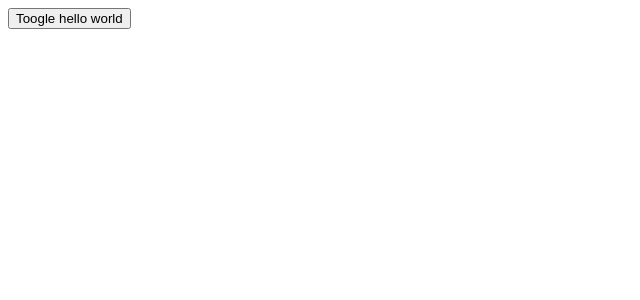
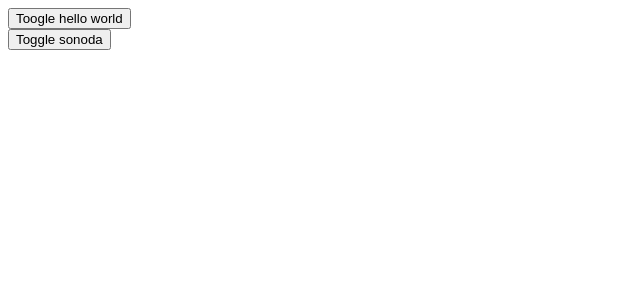
Before and after one commit to tigerscave/react-counter, a Next.js app: page / in a window 1280 px wide. Shown: the top 300 px of the page, without its empty margins (0-640 px from the left). Built offline with nearby package versions, Linux system fonts and the light colour scheme.

Commit message:
add Hello Sonoda

```diff
--- a/pages/index.js
+++ b/pages/index.js
@@ -7,24 +7,47 @@ export class Index extends React.Component {
     super(props);
     this.state = {
       isHelloWorldShown: false,
+      isSonodaShown: false,
     };
     this.toggleHelloWorld = () => {
+      console.log("Hello world");
+      console.log(typeof(this.state.isHelloWorldShown));
       const { isHelloWorldShown } = this.state;
       this.setState({
         isHelloWorldShown: !isHelloWorldShown
       })
     }
+
+    this.toggleSonoda = () => {
+      console.log("Sonoda");
+      const { isSonodaShown } = this.state;
+      this.setState({
+        isSonodaShown: !isSonodaShown
+      })
+    }
   }
 
   render(){
+    console.log("typeof here");
+    console.log(typeof(this.toggleHelloWorld));
     const { isHelloWorldShown } = this.state;
+    const { isSonodaShown } = this.state;
     return (
       <div>
-        <button
-          onClick={this.toggleHelloWorld}
-        >Toogle hello world</button>
-        {isHelloWorldShown ?
-          <h1>Hello World!</h1> : null}
+          <div>
+            <button
+              onClick={this.toggleHelloWorld}
+            >Toogle hello world</button>
+            {isHelloWorldShown ?
+              <h1>Hello World!</h1> : null}
+          </div>
+          <div>
+            <button
+              onClick={this.toggleSonoda}
+            >Toggle sonoda</button>
+            {isSonodaShown ?
+              <h1>Hello Sonoda!</h1> : null}
+          </div>
       </div>
     );
   }
```
Also changed, not shown: 1 other file (tests, documents, lock files or other folders).
